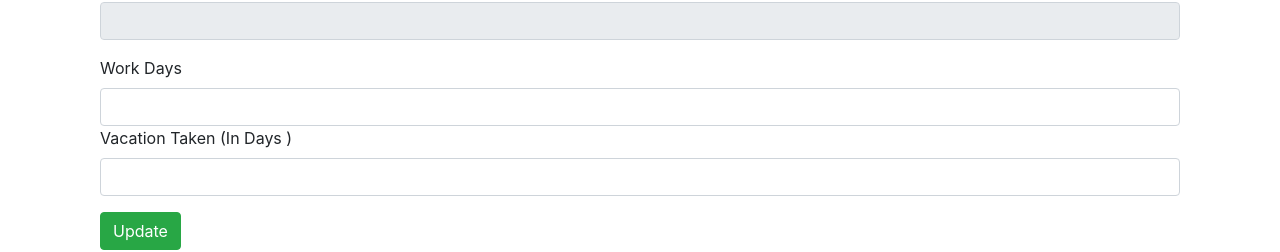
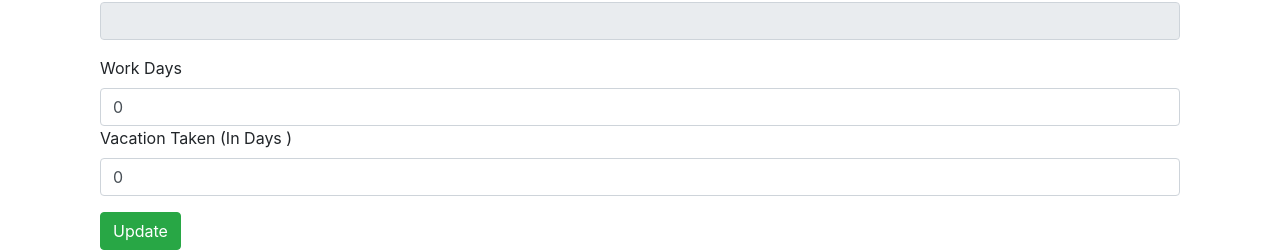
Before and after one commit to techiesumit/front-end-code, a React (Create React App) app in the folder employee-days/: page /employee/1 in a window 1280 px wide. Shown: the part 198-450 px from the top of the page. Built offline with nearby package versions, Linux system fonts and the light colour scheme; no server answers.

Commit message:
Update EmployeeComponent.jsx

```diff
--- a/employee-days/src/component/EmployeeComponent.jsx
+++ b/employee-days/src/component/EmployeeComponent.jsx
@@ -49,10 +49,7 @@ class EmployeeComponent extends Component {
         if (values.vacationDays < 0 ) {
             errors.vacationDays = 'Invalid Value'
         }
-
-
         return errors
-
     }
 
     render() {
@@ -66,8 +63,8 @@ class EmployeeComponent extends Component {
                         initialValues={{
                             employee_id: this.state.employee.employee_id,
                             employee_type: this.state.employee.employee_type,
-                            workDays: this.state.employee.workDays,
-                            vacationDays: this.state.employee.vacationDays
+                            workDays: 0,
+                            vacationDays: 0
                         }}
                         onSubmit={this.onSubmit}
                         validateOnChange={false}
@@ -100,8 +97,6 @@ class EmployeeComponent extends Component {
                         }
                     </Formik>
                 </div>
-
-
             </div>
 
         )
```
